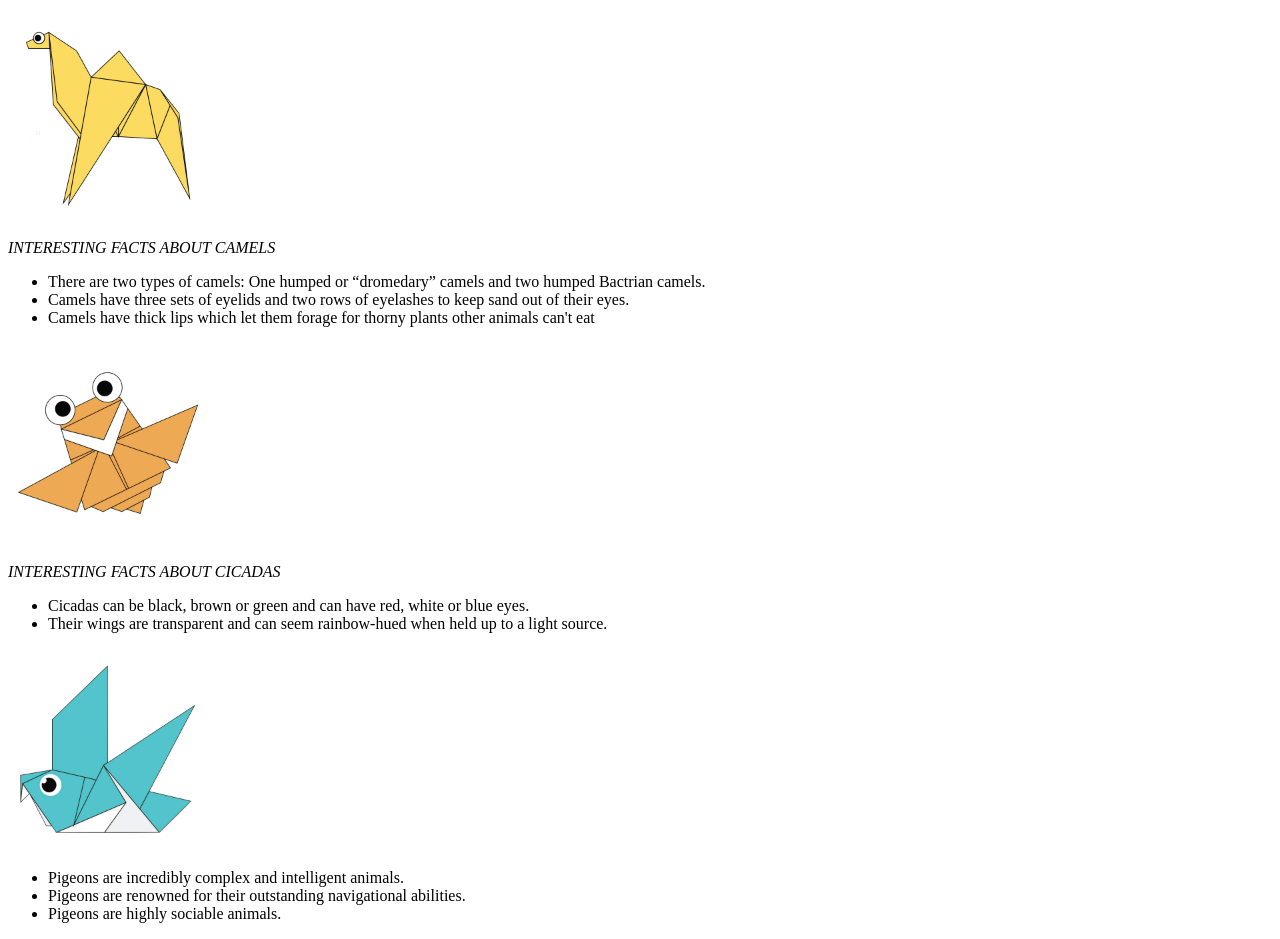
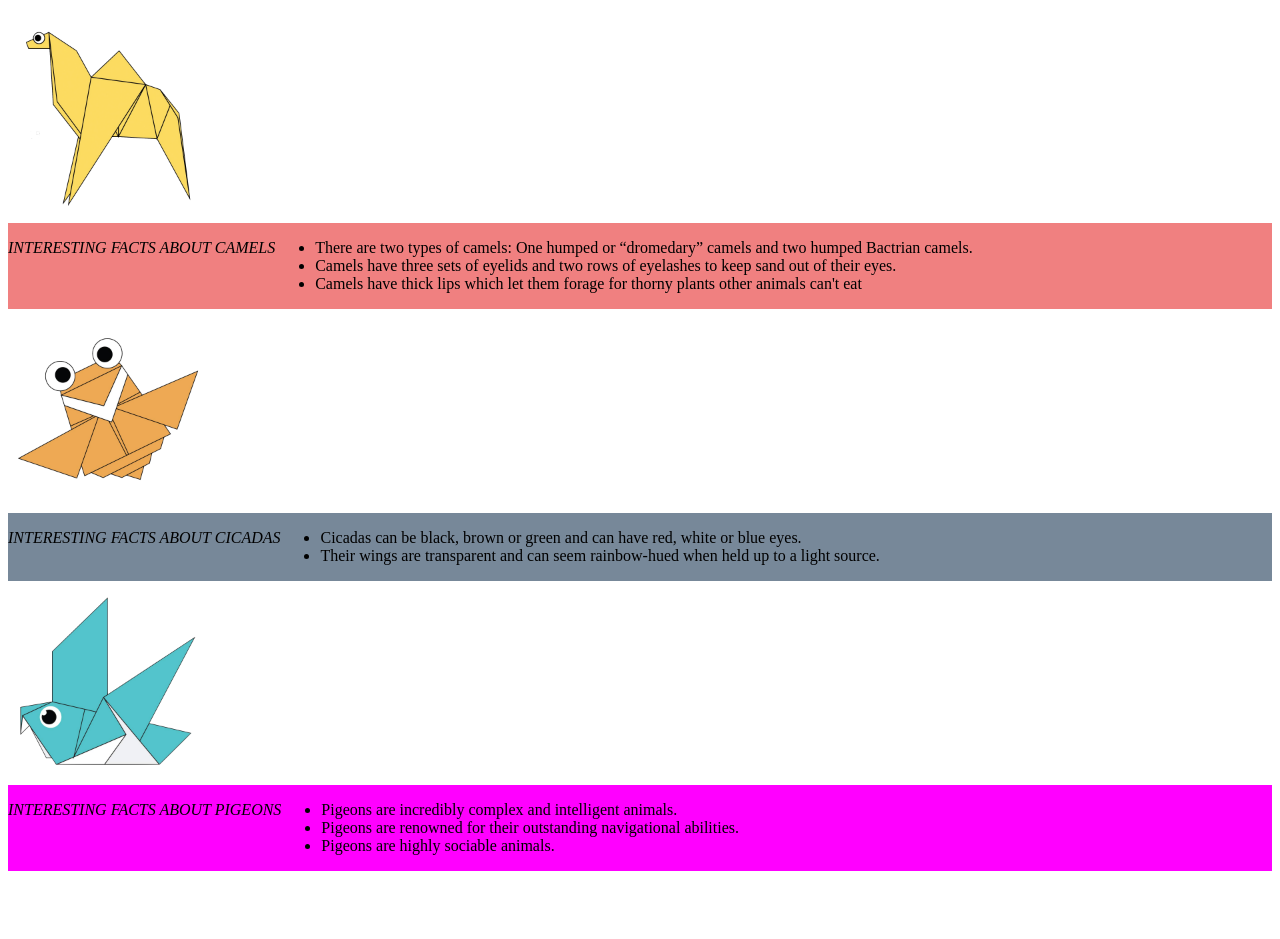
Before and after one commit to justanaveragegirl/Origami-website, a plain HTML site: page index.html in a window 1280 px wide. Shown: the part 61-1000 px from the top of the page. After the commit the page ends 940 px from the top, so only its background shows below. Drawn offline with Linux system fonts and the light colour scheme; files whose address does not match are found by name.

Commit message:
Add files via upload

```diff
--- a/index.html
+++ b/index.html
@@ -4,20 +4,20 @@
 <title>
     ORIGAMI DESIGNS
 </title>
-<style>
-    h1{
-         color: black;
-    }
-
-</style>
+<link rel="stylesheet"
+ type="text/css"
+href="style.css"
+/>
 </head>
 <body>
 <h1>
     ORIGAMI DESIGNS
 </h1>
+
 <a href="http://origami.me/camel/">
             <img src="images/camel.png" width=200 height=200 />
         </a>
+       <div class="Camel">
         <p><i> INTERESTING FACTS ABOUT CAMELS</i></p>
         <ul>
             <li> There are two types of camels: One humped or “dromedary” camels and two humped Bactrian camels.</li>
@@ -25,23 +25,29 @@
             <li>Camels have thick lips which let them forage for thorny plants other animals can't eat</li>
 
         </ul>
+    </div>
         <a href="http://origami.me/flying-cicada/">
             <img src="images/cicada.png" width=200 height=200/>
         </a>
+        <div class="cicadas">
         <p><i>INTERESTING FACTS ABOUT CICADAS</i></p>
         <ul>
             <li>Cicadas can be black, brown or green and can have red, white or blue eyes. </li>
             <li>Their wings are transparent and can seem rainbow-hued when held up to a light source.</li>
         </ul>
+      </div>
         <a href="http://origami.me/pigeon/">
             <img src="images/pigeon.png" width=200 height=200 />
 
         </a>
+        <div class="pigeons">
+        <p> <i> INTERESTING FACTS ABOUT PIGEONS</i></p>
         <ul>
             <li> Pigeons are incredibly complex and intelligent animals.</li>
             <li>Pigeons are renowned for their outstanding navigational abilities. </li>
             <li>Pigeons are highly sociable animals. </li>
         </ul>
+    </div>
 </body>
 
 
--- /dev/null
+++ b/style.css
@@ -0,0 +1,16 @@
+
+    h1{
+         color: black;
+    }
+    .Camel{
+        background-color: lightcoral;
+        display: flex;
+    }
+     .cicadas{
+         background-color: lightslategrey;
+         display: flex;
+     }
+   .pigeons{
+       background-color: magenta;
+       display: flex;
+   }
```
